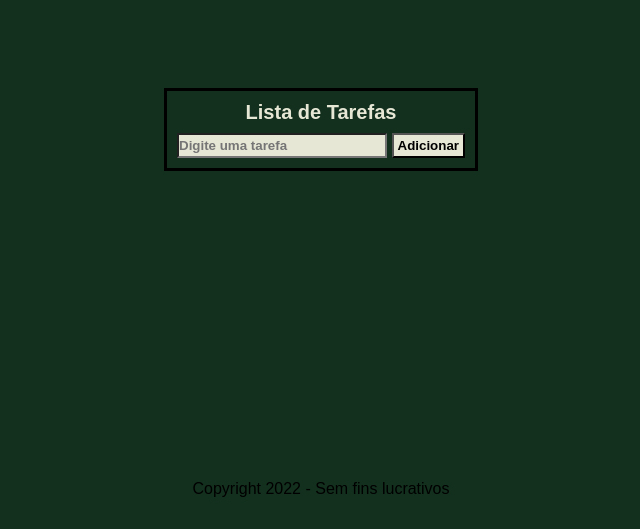
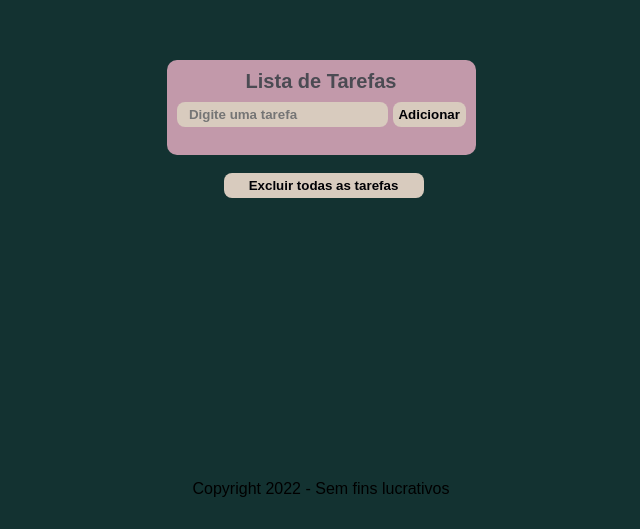
Before and after one commit to apgmello/ListaDeTarefas, a plain HTML site: page index.html in a window 1280 px wide. Shown: the part 271-800 px from the top of the page, without its empty margins (319-959 px from the left). Drawn offline with Linux system fonts and the light colour scheme.

Commit message:
- Adiciona botão de excluir - Correção de cores

```diff
--- a/index.html
+++ b/index.html
@@ -14,12 +14,17 @@
       <div class="content">
         <h1>Lista de Tarefas</h1>
         <div class="div1">
-          <input type="text" placeholder="Digite uma tarefa" />
-          <button>Adicionar</button>
+          <input type="text" placeholder="  Digite uma tarefa" />
+          <button class="button1">Adicionar</button>
         </div>
+        <br />
         <div class="div2">
           <ul></ul>
         </div>
+      </div>
+      <br />
+      <div class="div1">
+        <button class="button2" id="limpar">Excluir todas as tarefas</button>
       </div>
     </main>
     <footer>Copyright 2022 - Sem fins lucrativos</footer>
--- a/listaDeTarefas.js
+++ b/listaDeTarefas.js
@@ -1,11 +1,12 @@
-const elementoLista = document.querySelector("ul")
-const elementoInput = document.querySelector("input")
-const elementoBotao = document.querySelector("button")
+const elementoLista = document.querySelector('ul');
+const elementoInput = document.querySelector('input');
+const elementoBotao = document.querySelector('button');
+const elementoBotaoLimpar = document.getElementById('limpar');
 
-const tarefas = []
+var tarefas = new Array();
 
 function mostrarTarefas() {
-    elementoLista.innerHTML = ''
+    elementoLista.innerHTML = '';
 
     for (tarefa of tarefas) {
         const elementoTarefa = document.createElement('li');
@@ -34,7 +35,13 @@ function mostrarTarefas() {
     }
 }
 
-mostrarTarefas()
+elementoBotaoLimpar.setAttribute('onclick', 'deletaTarefas()')
+
+function deletaTarefas(){
+    tarefas = new Array();
+    mostrarTarefas();
+}
+
 
 function addTarefas() {
     const textoTarefa = elementoInput.value
--- a/style.css
+++ b/style.css
@@ -14,7 +14,7 @@ body {
 }
 
 body header {
-    background-color: #13301e;
+    background-color: #133231;
     min-height: 10vh;
     width: 100%;
     display: flex;
@@ -24,7 +24,7 @@ body header {
 }
 
 body main {
-    background-color: #13301e;
+    background-color: #133231;
     height: 80vh;
     display: flex;
     align-items: center;
@@ -33,7 +33,7 @@ body main {
 }
 
 body footer {
-    background-color: #13301e;
+    background-color: #133231;
     min-height: 10vh;
     width: 100%;
     display: flex;
@@ -46,16 +46,30 @@ body footer {
     display:flex;
 }
 
-button {
+.button1 {
+    color: #000005;
     margin-left: 5px;
-    background-color: #e7e7d6;
+    background-color: #d8cbbe;
+    border-style: none;
     font-weight: bold;
+    border-radius: 8px;
     width: 100px;
     height: 25px;
 }
+.button2 {
+    color: #000005;
+    margin-left: 5px;
+    background-color: #d8cbbe;
+    border-style: none;
+    font-weight: bold;
+    border-radius: 8px;
+    width: 200px;
+    height: 25px;
+
+}
 
 h1 {
-    color: #e7e7d6;
+    color: #4b4b53;
     font-size: 20px;
     font-weight: bold;
     text-align: center;
@@ -63,10 +77,13 @@ h1 {
 }
 
 input {
-    background-color: #e7e7d6;
+    background-color: #d8cbbe;
     font-weight: bold;
+    border-radius: 8px;
+    border-style: none;
     height: 25px;
     width: 100%;
+    padding-left: 5px;
 }
 
 label {
@@ -79,7 +96,7 @@ ul {
 }
 
 li {
-    color: #e7e7d6;
+    color: #000005;
     font-weight: bold;
     height: 25px;
     white-space: nowrap;
@@ -87,7 +104,9 @@ li {
 }
 
 .content {
-    border-style: solid;
+    border-style:none;
+    border-radius: 10px;
+    background-color: #c299aa;
     padding: 10px;
 
 }
```
